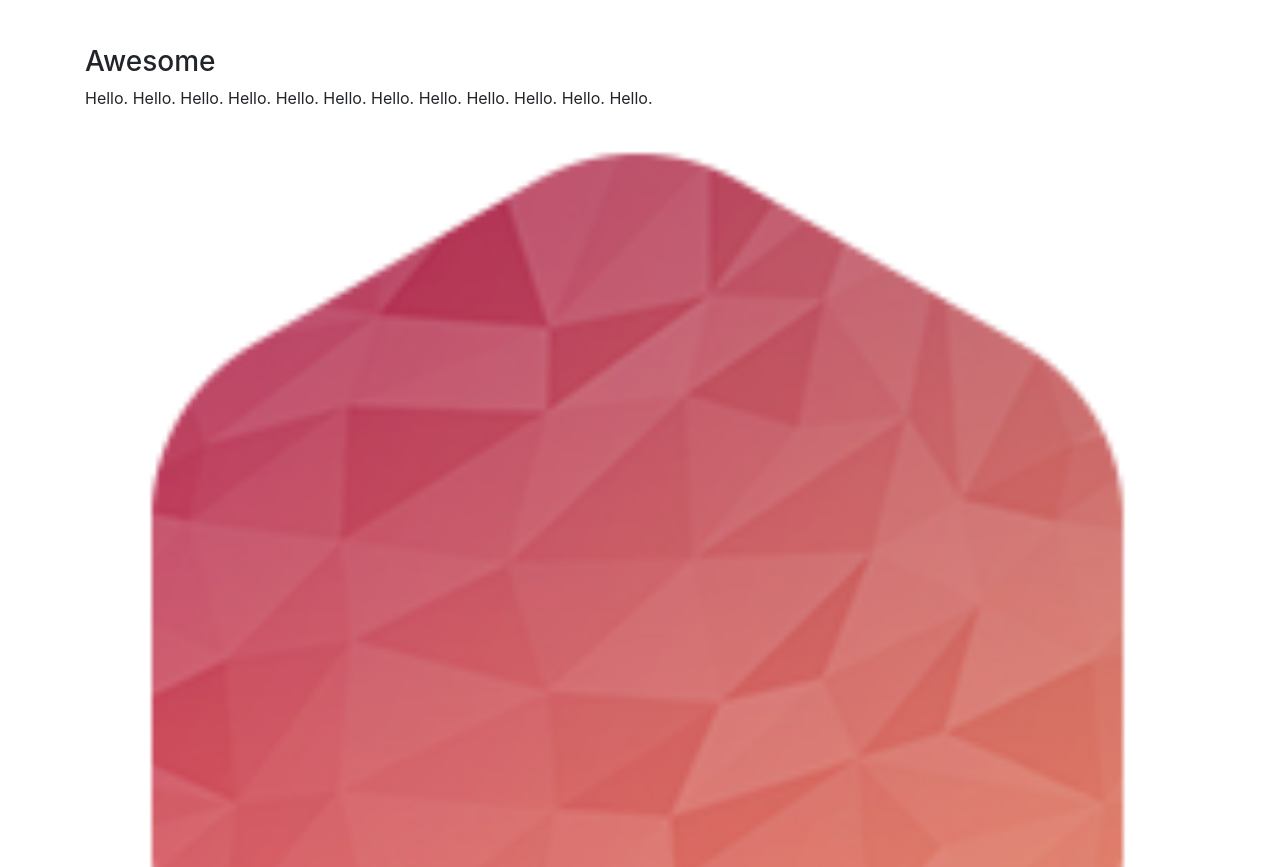
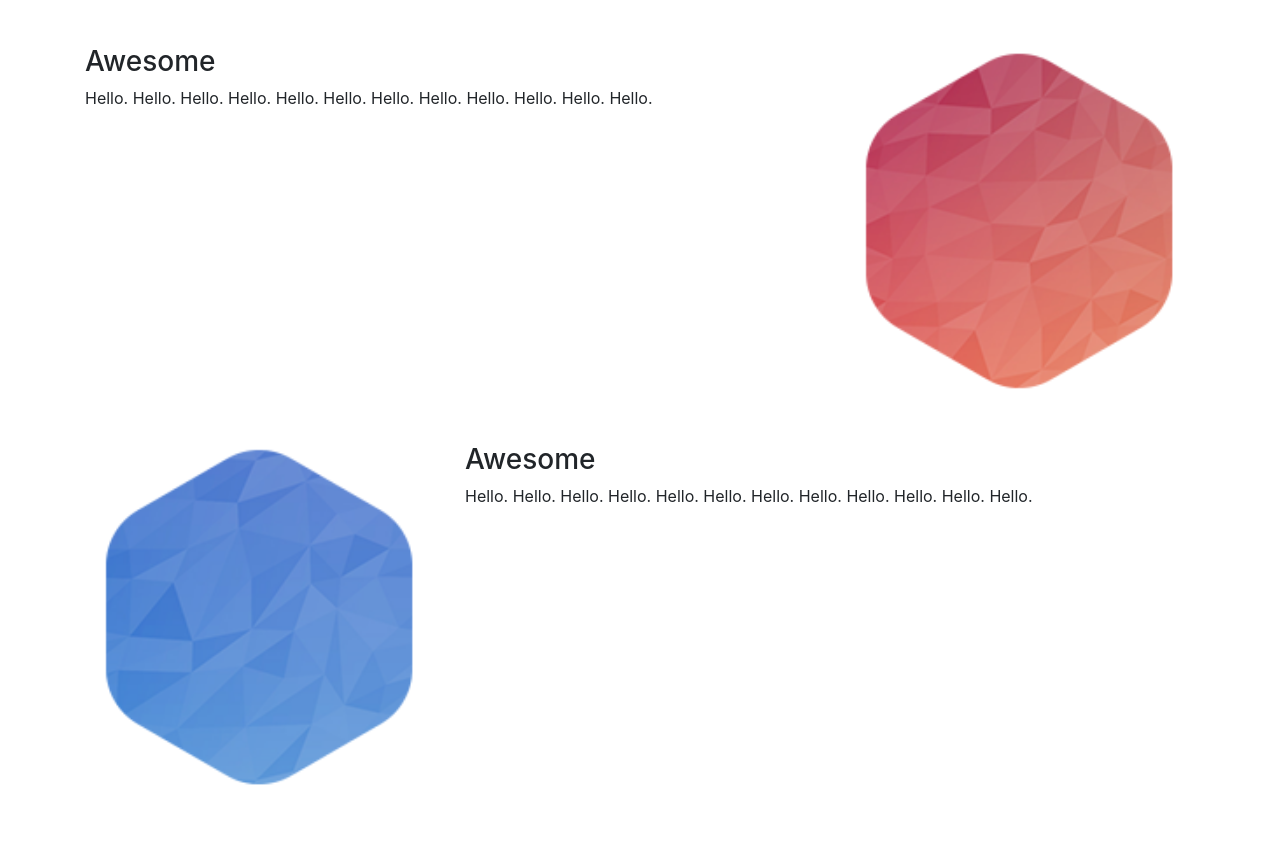
Before and after one commit to githubyosshi/bootstrap-app, a plain HTML site: page index.html in a window 1280 px wide. Shown: the part 325-1192 px from the top of the page. After the commit the page ends 1166 px from the top, so only its background shows below. Drawn offline with nearby package versions, Linux system fonts and the light colour scheme.

Commit message:
Complete feature section commit

```diff
--- a/index.html
+++ b/index.html
@@ -25,18 +25,27 @@
     <main>
       <section class="py-5">
         <h2 class="text-center mb-5">Features</h2>
-          <div class="container">
-            <div class="mb-5">
+        <div class="container">
+          <div class="mb-5 row">
+            <div class="col-sm-8">
               <h3>Awesome</h3>
               <p>Hello. Hello. Hello. Hello. Hello. Hello. Hello. Hello. Hello. Hello. Hello. Hello.</p>
+            </div>
+            <div class="col-sm-4">
               <img src="img/phone.png" class="w-100 rounded-circle">
             </div>
-            <div>
+          </div>
+          <div class="row">
+            <div class="col-sm-8 order-sm-2">
               <h3>Awesome</h3>
               <p>Hello. Hello. Hello. Hello. Hello. Hello. Hello. Hello. Hello. Hello. Hello. Hello.</p>
+            </div>
+            <div class="col-sm-4 order-sm-1">
               <img src="img/movie.png" class="w-100 rounded-circle">
             </div>
           </div>
+        </div>
+      </section>
     </main>
     <footer>
     </footer>
@@ -46,7 +55,5 @@
     <script src="https://code.jquery.com/jquery-3.2.1.slim.min.js" integrity="sha384-KJ3o2DKtIkvYIK3UENzmM7KCkRr/rE9/Qpg6aAZGJwFDMVNA/GpGFF93hXpG5KkN" crossorigin="anonymous"></script>
     <script src="https://cdnjs.cloudflare.com/ajax/libs/popper.js/1.12.3/umd/popper.min.js" integrity="sha384-vFJXuSJphROIrBnz7yo7oB41mKfc8JzQZiCq4NCceLEaO4IHwicKwpJf9c9IpFgh" crossorigin="anonymous"></script>
     <script src="https://maxcdn.bootstrapcdn.com/bootstrap/4.0.0-beta.2/js/bootstrap.min.js" integrity="sha384-alpBpkh1PFOepccYVYDB4do5UnbKysX5WZXm3XxPqe5iKTfUKjNkCk9SaVuEZflJ" crossorigin="anonymous"></script>
-
-
   </body>
 </html>
```
